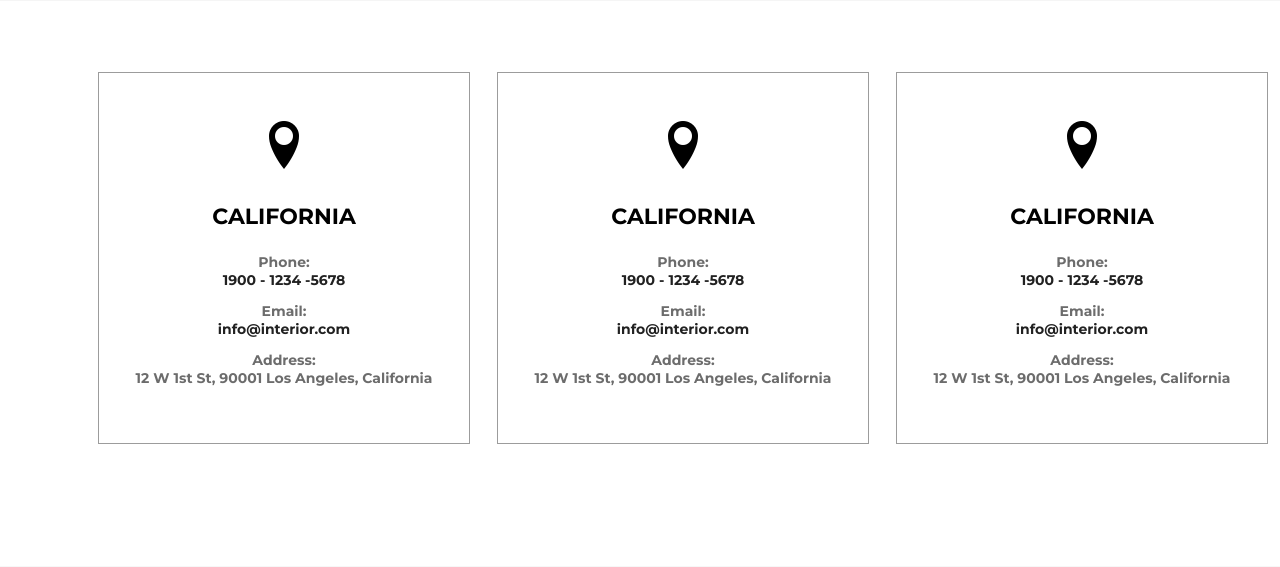
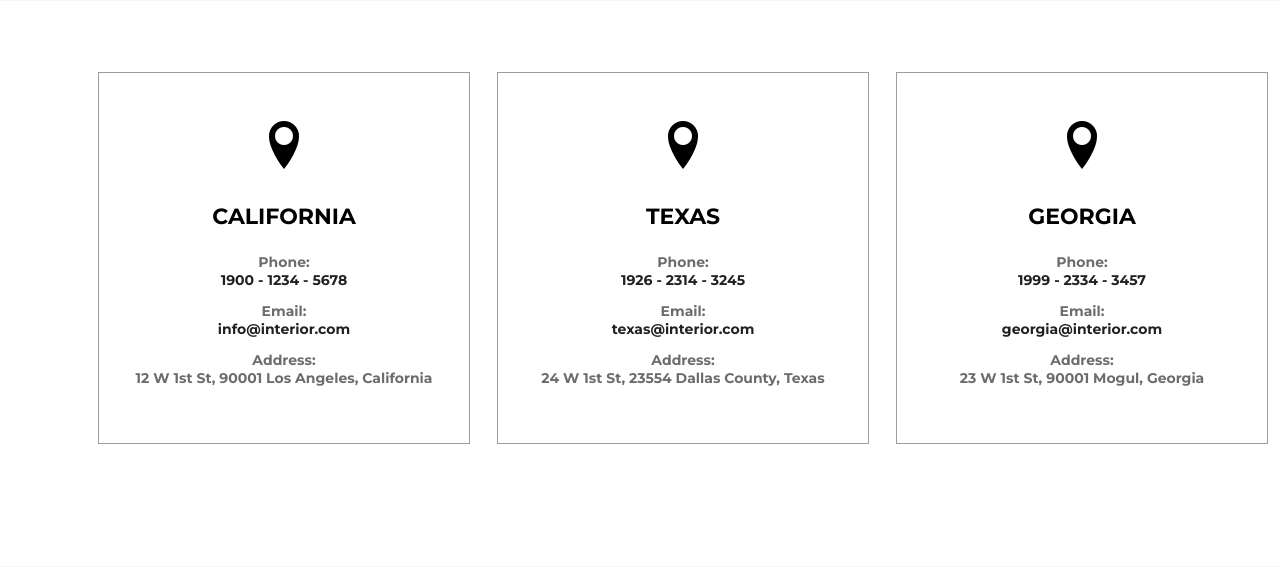
Before and after one commit to radif-ru/Django_basics, a Django app: page /contact/ in a window 1280 px wide; the page is wider, and only the part inside the window is pictured. Shown: the part 359-926 px from the top of that part. Run offline with Django 3.2, Linux system fonts and the light colour scheme; some web fonts are replaced.

Commit message:
lesson 2   - base.html   - block   - include tag   - context   - template filter   - static template tag   - url template tag   - content in templates

```diff
--- a/mainapp/templates/mainapp/contact.html
+++ b/mainapp/templates/mainapp/contact.html
@@ -6,35 +6,22 @@
         <p class="our-products-text">Contact Us</p>
     </section>
     <section class="interior-contact padding-site">
+
+        {% if locations %}
+            {% for location in locations %}
                 <div class="contact"><a href="#">
                     <span class="icon-location contact__location-font"></span>
-            <h4>California</h4>
+                    <h4>{{ location.city }}</h4>
                     <p>Phone:</p>
-            <p>1900 - 1234 -5678</p>
+                    <p>{{ location.phone }}</p>
                     <p>Email:</p>
-            <p>info@interior.com</p>
+                    <p>{{ location.email }}</p>
                     <p>Address:</p>
-            <p>12 W 1st St, 90001 Los Angeles, California</p>
+                    <p>{{ location.address }}</p>
                 </a></div>
-        <div class="contact"><a href="#">
-            <span class="icon-location contact__location-font"></span>
-            <h4>California</h4>
-            <p>Phone:</p>
-            <p>1900 - 1234 -5678</p>
-            <p>Email:</p>
-            <p>info@interior.com</p>
-            <p>Address:</p>
-            <p>12 W 1st St, 90001 Los Angeles, California</p>
-        </a></div>
-        <div class="contact"><a href="#">
-            <span class="icon-location contact__location-font"></span>
-            <h4>California</h4>
-            <p>Phone:</p>
-            <p>1900 - 1234 -5678</p>
-            <p>Email:</p>
-            <p>info@interior.com</p>
-            <p>Address:</p>
-            <p>12 W 1st St, 90001 Los Angeles, California</p>
-        </a></div>
+            {% endfor %}
+        {% else %}
+            <h3>No data...</h3>
+        {% endif %}
     </section>
 {% endblock %}
--- a/mainapp/views.py
+++ b/mainapp/views.py
@@ -23,7 +23,29 @@ def showroom(request):
 
 
 def contact(request):
+    locations = [
+        # from json, from pickle, from db
+        {
+            'city': 'California',
+            'phone': '1900 - 1234 - 5678',
+            'email': 'info@interior.com',
+            'address': '12 W 1st St, 90001 Los Angeles, California',
+        },
+        {
+            'city': 'Texas',
+            'phone': '1926 - 2314 - 3245',
+            'email': 'texas@interior.com',
+            'address': '24 W 1st St, 23554 Dallas County, Texas',
+        },
+        {
+            'city': 'Georgia',
+            'phone': '1999 - 2334 - 3457',
+            'email': 'georgia@interior.com',
+            'address': '23 W 1st St, 90001 Mogul, Georgia',
+        },
+    ]
     context = {
         'page_title': 'Contact',
+        'locations': locations,
     }
     return render(request, 'mainapp/contact.html', context)
```
Lines whose indentation alone changed are shown as unchanged.
